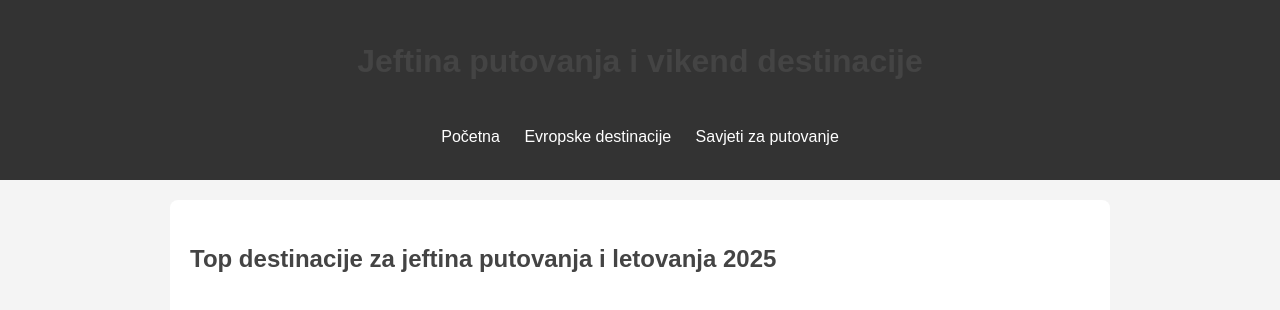
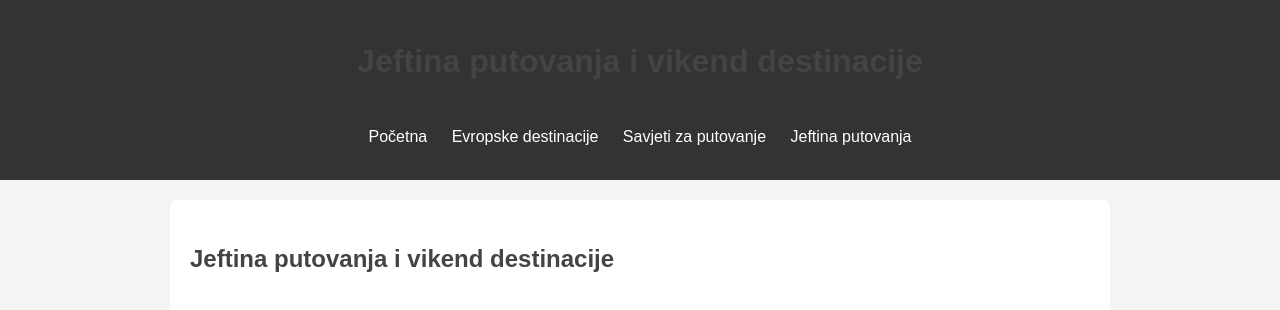
Before and after one commit to Putovanja/Putovanja, a plain HTML site: page evropske-destinacije.html in a window 1280 px wide. Shown: the top 310 px of the page. Drawn offline with Linux system fonts and the light colour scheme.

Commit message:
Update evropske-destinacije.html

```diff
--- a/evropske-destinacije.html
+++ b/evropske-destinacije.html
@@ -14,10 +14,11 @@
     <a href="index.html">Početna</a>
     <a href="evropske-destinacije.html">Evropske destinacije</a>
     <a href="savjeti-za-putovanje.html">Savjeti za putovanje</a>
+    <a href="jeftina-putovanja.html">Jeftina putovanja</a>
   </nav>
 </header>
 <main>
-  <h2>Top destinacije za jeftina putovanja i letovanja 2025</h2>
+  <h2>Jeftina putovanja i vikend destinacije</h2>
   <img src="https://images.unsplash.com/photo-1507525428034-b723cf961d3e" alt="Plaža za letovanje">
   <p>Putovanja ne moraju biti skupa da bi bila nezaboravna. Jeftina putovanja po Evropi postaju sve popularnija jer omogućavaju turistima da istraže različite destinacije bez velikih troškova. Planiranje i pravovremeno rezervisanje letova, smeštaja i turističkih tura ključno je za ostvarenje povoljnog putovanja. Vikend putovanja su idealna za kratke pauze i istraživanje gradova, dok letovanja 2025 mogu biti dobro isplanirana unapred kako bi se uštedelo i maksimalno uživalo.</p>
   <p>Evropske destinacije nude mnogo opcija za jeftina putovanja. Gradovi poput Budimpešte, Praga i Lisabona poznati su po povoljnim smeštajima, jeftinoj hrani i dostupnim turističkim atrakcijama. Kombinacija javnog prevoza i pešačenja omogućava da se istraži grad bez dodatnih troškova. Vikend putovanja pružaju priliku da se u kratkom vremenu doživi atmosfera destinacije, obiđu ključne atrakcije i probaju lokalni specijaliteti.</p>
```
